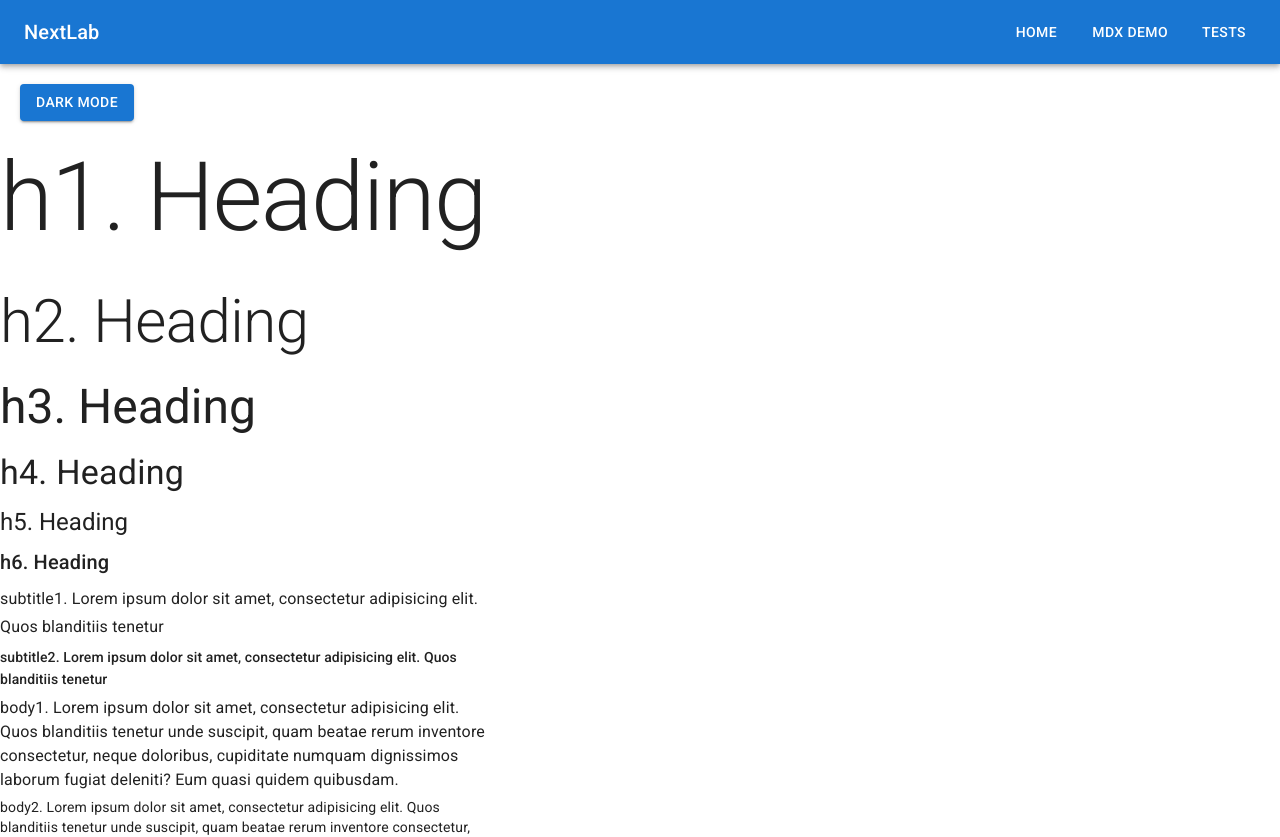
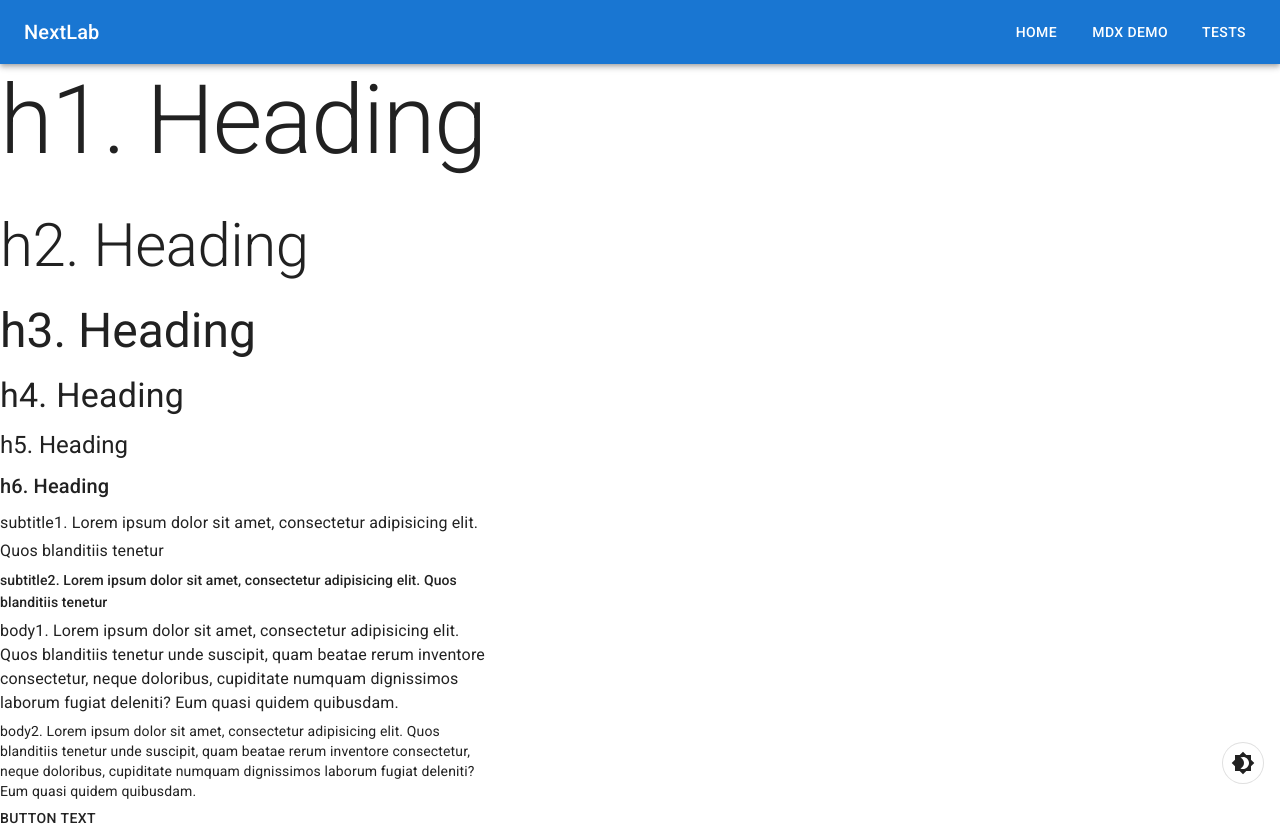
Before and after one commit to zerlix/NextLab, a Next.js app: page / in a window 1280 px wide. Shown: the top 837 px of the page. Built offline with nearby package versions, Linux system fonts and the light colour scheme.

Commit message:
theme switcher verbessert

```diff
--- a/src/app/layout.js
+++ b/src/app/layout.js
@@ -8,7 +8,7 @@ import { ThemeProviderComponent } from '@/components/themes/ThemeProvider'
 
 // Components
 import Navbar from '@/components/Navbar';
-
+import ThemeSwitcher from '@/components/themes/ThemeSwitcher';
 //Custom CSS
 import '@/styles/main.css';
 
@@ -28,9 +28,11 @@ export default function RootLayout({ children }) {
         <ThemeProviderComponent>
           <Navbar />
           <MDXProvider components={useMDXComponents({})}>
-            <main>{children}</main>
+            <main>
+              {children}
+            </main>
           </MDXProvider>
-
+          <ThemeSwitcher />
         </ThemeProviderComponent>
       </body>
     </html >
--- a/src/app/page.js
+++ b/src/app/page.js
@@ -2,9 +2,10 @@ import TextTest from '@/components/Typography';
 import ThemeSwitcher from '@/components/themes/ThemeSwitcher';
 export default function HomePage() {
   return (
-    <div>
-       <ThemeSwitcher />
+    <>
     <TextTest />
-    </div>
+    </>
   );
+
+
 }
--- a/src/components/themes/ThemeProvider.js
+++ b/src/components/themes/ThemeProvider.js
@@ -3,16 +3,23 @@
 import { CssBaseline, ThemeProvider, createTheme } from '@mui/material';
 import React, { createContext, useContext, useState, useEffect } from "react";
 
-// 1. Context erstellen
 const ThemeContext = createContext();
 
-// 2. Provider-Komponente
 export function ThemeProviderComponent({ children }) {
-  const [mode, setMode] = useState("light");
+  // Initial state aus localStorage oder System-Präferenz
+  const [mode, setMode] = useState(() => {
+    if (typeof window !== 'undefined') {
+      const savedMode = localStorage.getItem("themeMode");
+      if (savedMode) return savedMode;
+      return window.matchMedia('(prefers-color-scheme: dark)').matches ? 'dark' : 'light';
+    }
+    return 'light';
+  });
 
+  // Hydration-Problem vermeiden
+  const [mounted, setMounted] = useState(false);
   useEffect(() => {
-    const savedMode = localStorage.getItem("themeMode") || "light";
-    setMode(savedMode);
+    setMounted(true);
   }, []);
 
   const toggleTheme = () => {
@@ -27,6 +34,11 @@ export function ThemeProviderComponent({ children }) {
     },
   });
 
+  // Render nichts bis die Client-side Hydration abgeschlossen ist
+  if (!mounted) {
+    return null;
+  }
+
   return (
     <ThemeContext.Provider value={{ mode, toggleTheme }}>
       <ThemeProvider theme={theme}>
@@ -37,7 +49,4 @@ export function ThemeProviderComponent({ children }) {
   );
 }
 
-// 3. Custom Hook zum Zugriff auf den Kontext
-export function useTheme() {
-  return useContext(ThemeContext);
-}
+export const useTheme = () => useContext(ThemeContext);
--- a/src/components/themes/ThemeSwitcher.js
+++ b/src/components/themes/ThemeSwitcher.js
@@ -1,16 +1,37 @@
 "use client";
 
-import { Button } from "@mui/material";
+import { IconButton, Tooltip, useTheme as useMuiTheme } from "@mui/material";
+import Brightness4Icon from '@mui/icons-material/Brightness4';
+import Brightness7Icon from '@mui/icons-material/Brightness7';
 import { useTheme } from "@/components/themes/ThemeProvider";
+
+const THEME_MODES = {
+  LIGHT: 'light',
+  DARK: 'dark'
+};
 
 export default function ThemeSwitcher() {
   const { mode, toggleTheme } = useTheme();
+  const theme = useMuiTheme();
 
   return (
-    <div style={{ padding: "20px" }}>
-      <Button variant="contained" color="primary" onClick={toggleTheme}>
-        {mode === "light" ? "Dark Mode" : "Light Mode"}
-      </Button>
-    </div>
+    <Tooltip title={mode === THEME_MODES.LIGHT ? "Dark Mode" : "Light Mode"}>
+      <IconButton
+        sx={{
+          position: 'fixed',
+          bottom: 16,
+          right: 16,
+          bgcolor: 'background.default',
+          border: `1px solid ${theme.palette.divider}`,
+          '&:hover': {
+            bgcolor: 'action.hover',
+          },
+        }}
+        onClick={toggleTheme}
+        color="inherit"
+      >
+        {mode === THEME_MODES.LIGHT ? <Brightness4Icon /> : <Brightness7Icon />}
+      </IconButton>
+    </Tooltip>
   );
 }
```
